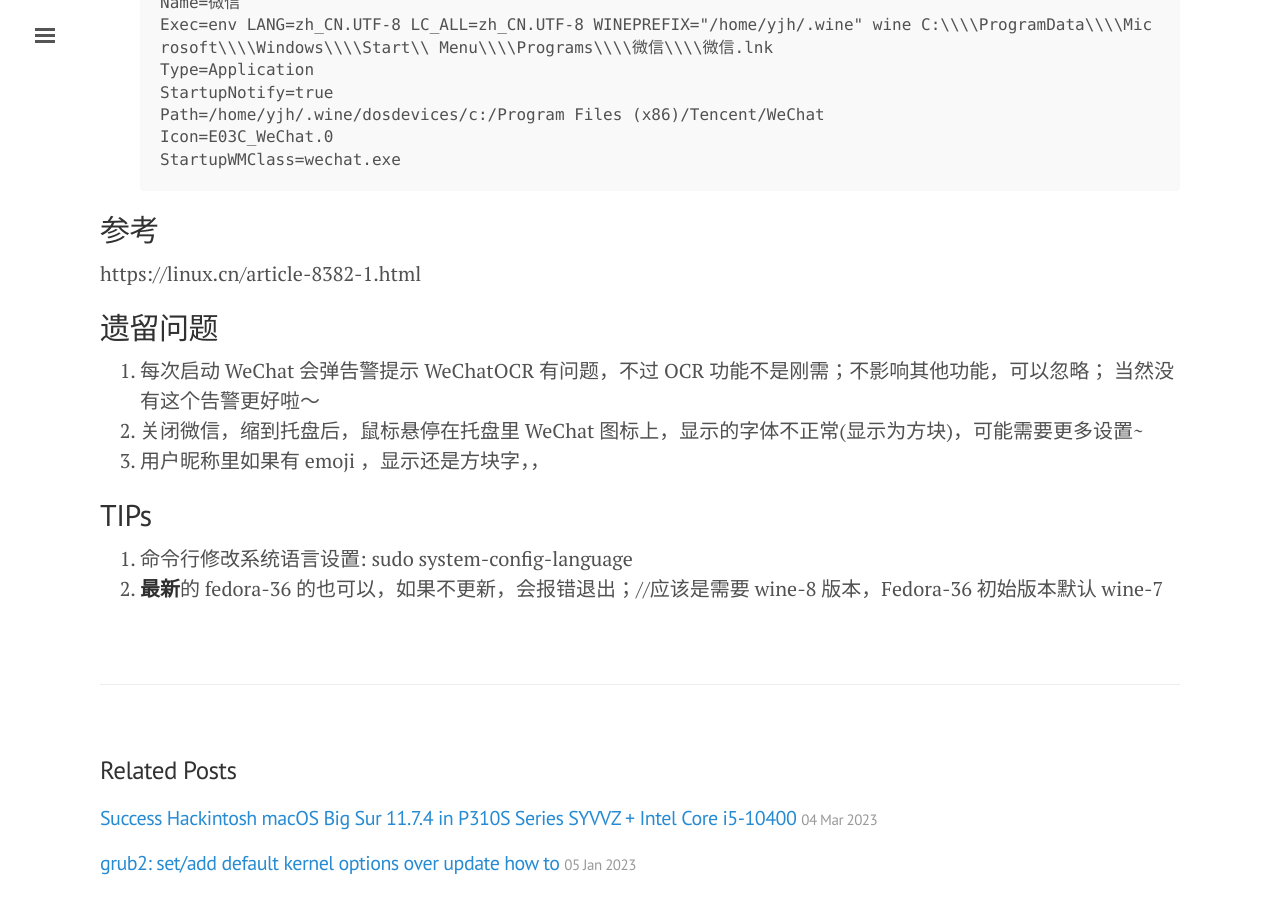
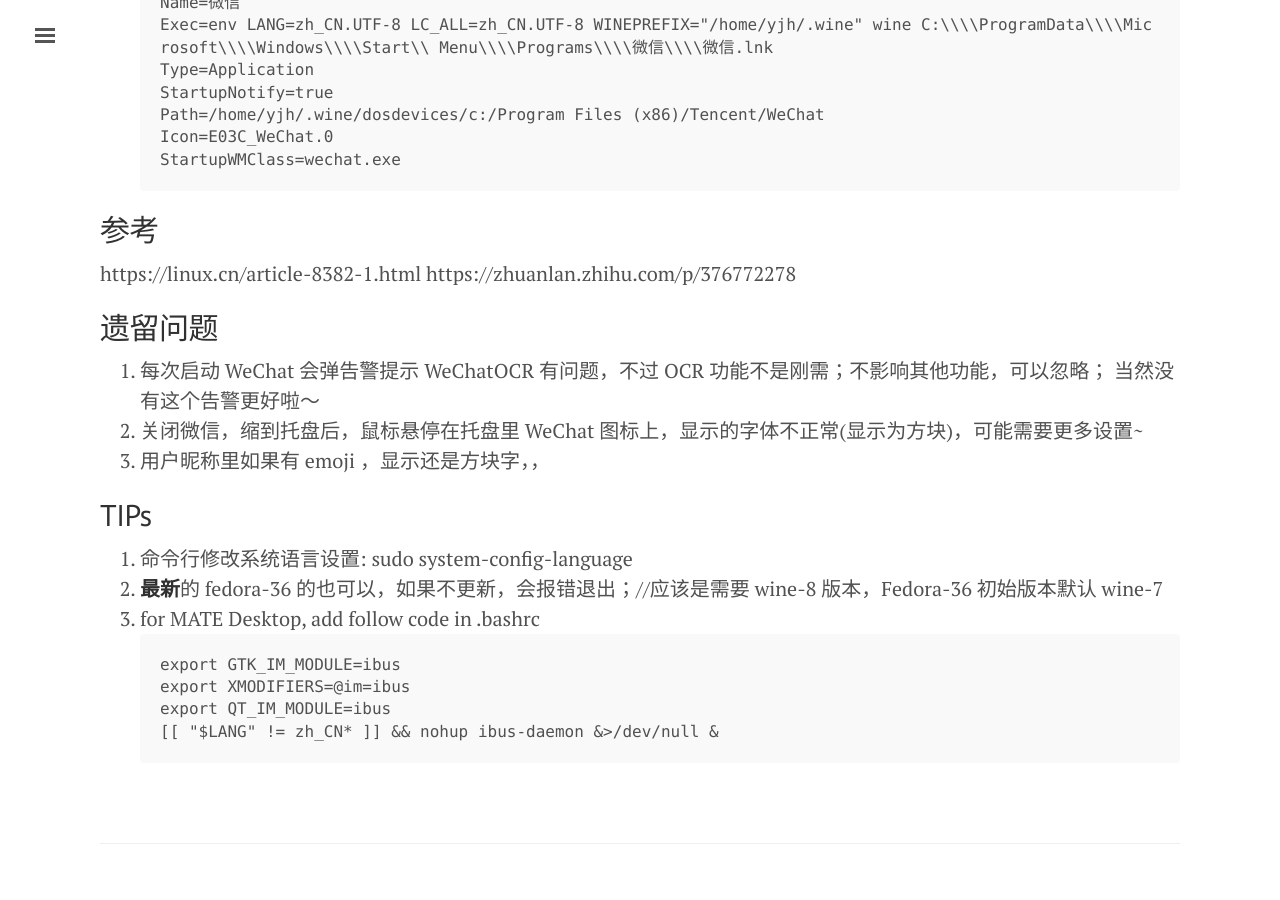
Before and after one commit to tcler/tcler.github.io, a Jekyll site: the page built from _posts/2023-03-31-Install-WeChat-on-Fedora-37.md, in a window 1280 px wide and 900 px high, scrolled down 1335 px. Built offline with Jekyll 4.4.1, drawn with Linux system fonts in a browser that asks for light colours.

Commit message:
Update 2023-03-31-Install-WeChat-on-Fedora-37.md

````diff
--- a/_posts/2023-03-31-Install-WeChat-on-Fedora-37.md
+++ b/_posts/2023-03-31-Install-WeChat-on-Fedora-37.md
@@ -53,6 +53,7 @@
 
 ## 参考
 https://linux.cn/article-8382-1.html
+https://zhuanlan.zhihu.com/p/376772278
 
 
 ## 遗留问题
@@ -63,3 +64,10 @@
 ## TIPs
 1. 命令行修改系统语言设置: sudo system-config-language
 2. **最新**的 fedora-36 的也可以，如果不更新，会报错退出；//应该是需要 wine-8 版本，Fedora-36 初始版本默认 wine-7
+3. for MATE Desktop, add follow code in .bashrc
+```
+export GTK_IM_MODULE=ibus
+export XMODIFIERS=@im=ibus
+export QT_IM_MODULE=ibus
+[[ "$LANG" != zh_CN* ]] && nohup ibus-daemon &>/dev/null &
+```
````
